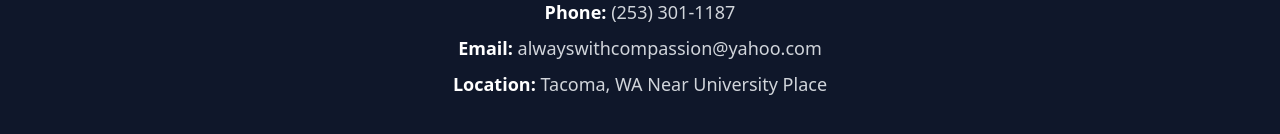
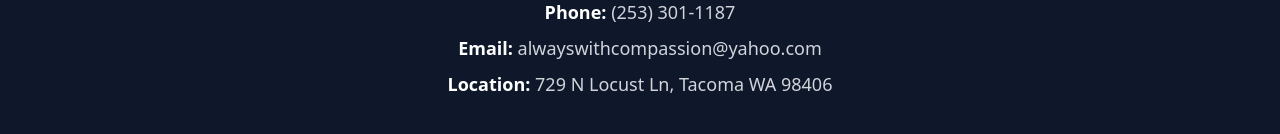
Before and after one commit to buruky/CFHome, a React (Create React App) app: page / in a window 1280 px wide. Shown: the part 5636-5770 px from the top of the page. Built offline with nearby package versions, Linux system fonts and the light colour scheme.

Commit message:
updated location

```diff
--- a/src/components/VisitUs.jsx
+++ b/src/components/VisitUs.jsx
@@ -11,7 +11,7 @@ const VisitUs = () => (
       <div className='text-lg space-y-2'>
         <p><span className='font-bold text-white'>Phone:</span> (253) 301-1187</p>
         <p><span className='font-bold text-white'>Email:</span> alwayswithcompassion@yahoo.com</p>
-        <p><span className='font-bold text-white'>Location:</span> Tacoma, WA Near University Place</p>
+        <p><span className='font-bold text-white'>Location:</span> 729 N Locust Ln, Tacoma WA 98406</p>
       </div>
     </div>
   </div>
```
